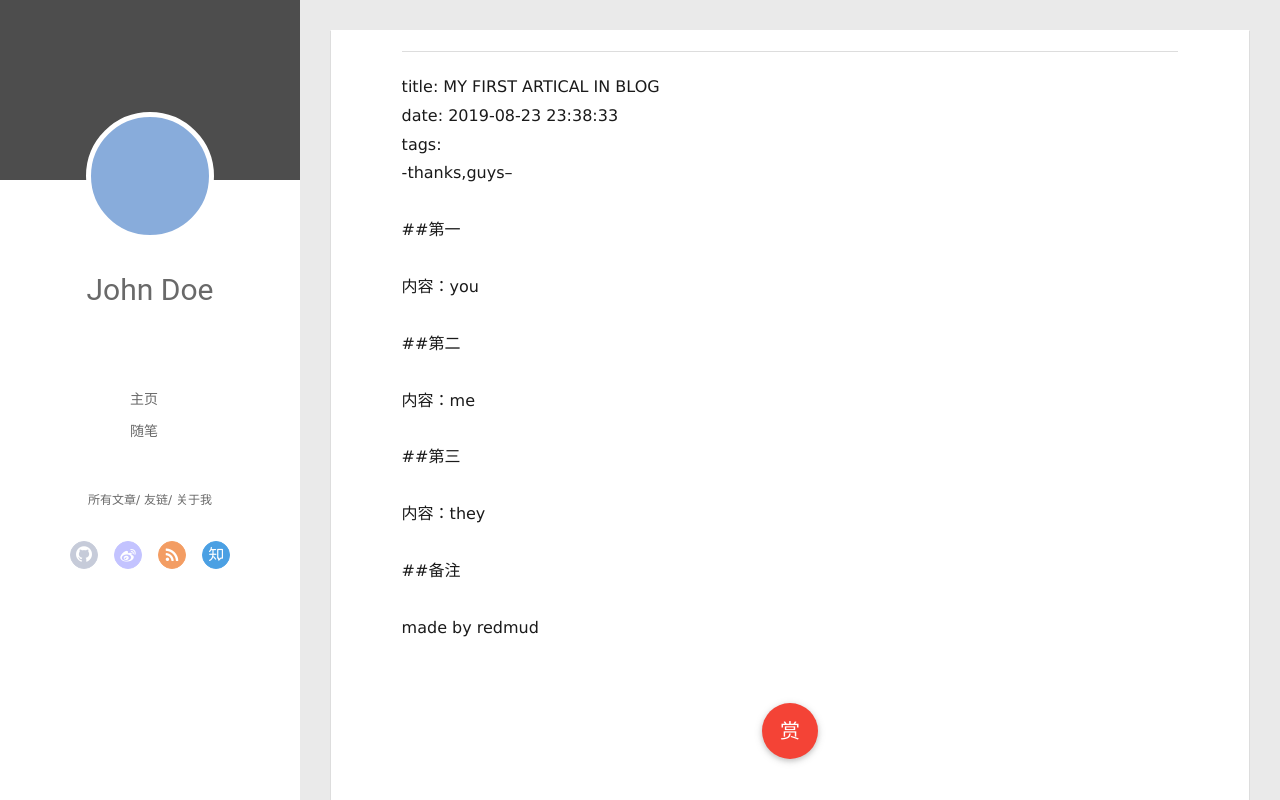
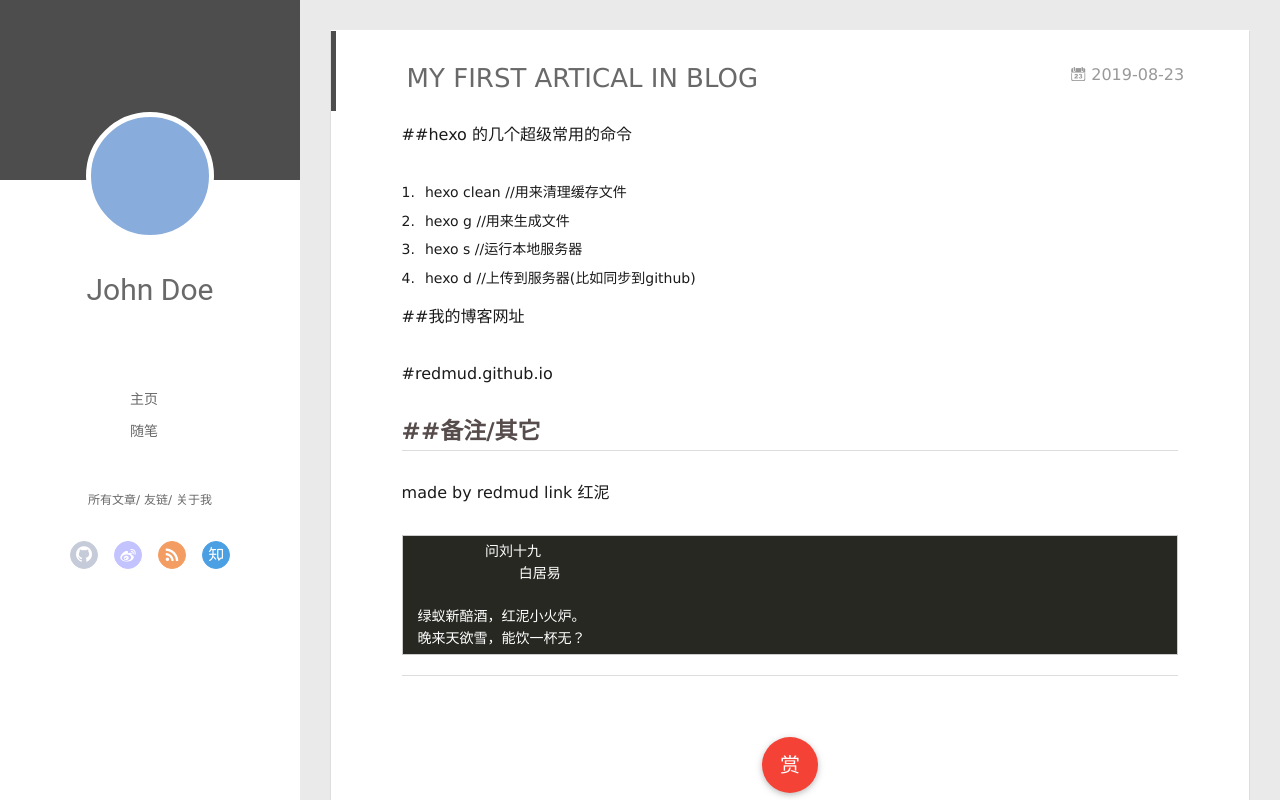
Before and after one commit to redmud/redmud.github.io, a plain HTML site: page 2019/08/23/MY-FIRST-ARTICAL-IN-BLOG/index.html in a window 1280 px wide. Drawn offline with Linux system fonts and the light colour scheme; no server answers.

Commit message:
Site updated: 2019-08-24 08:38:19

```diff
--- a/2019/08/23/MY-FIRST-ARTICAL-IN-BLOG/index.html
+++ b/2019/08/23/MY-FIRST-ARTICAL-IN-BLOG/index.html
@@ -6,19 +6,19 @@
   <meta name="renderer" content="webkit">
   <meta http-equiv="X-UA-Compatible" content="IE=edge">
   <link rel="dns-prefetch" href="http://yoursite.com">
-  <title>Hexo</title>
+  <title>MY FIRST ARTICAL IN BLOG | Hexo</title>
   <meta name="viewport" content="width=device-width, initial-scale=1, maximum-scale=1">
-  <meta name="description" content="title: MY FIRST ARTICAL IN BLOGdate: 2019-08-23 23:38:33tags:-thanks,guys– ##第一 内容：you  ##第二 内容：me ##第三 内容：they ##备注 made by redmud">
+  <meta name="description" content="##hexo 的几个超级常用的命令  hexo clean //用来清理缓存文件 hexo g     //用来生成文件 hexo s     //运行本地服务器 hexo d     //上传到服务器(比如同步到github)  ##我的博客网址 #redmud.github.io ##备注/其它made by redmud link 红泥         问刘十九             白居">
 <meta property="og:type" content="article">
-<meta property="og:title" content="Hexo">
+<meta property="og:title" content="MY FIRST ARTICAL IN BLOG">
 <meta property="og:url" content="http://yoursite.com/2019/08/23/MY-FIRST-ARTICAL-IN-BLOG/index.html">
 <meta property="og:site_name" content="Hexo">
-<meta property="og:description" content="title: MY FIRST ARTICAL IN BLOGdate: 2019-08-23 23:38:33tags:-thanks,guys– ##第一 内容：you  ##第二 内容：me ##第三 内容：they ##备注 made by redmud">
+<meta property="og:description" content="##hexo 的几个超级常用的命令  hexo clean //用来清理缓存文件 hexo g     //用来生成文件 hexo s     //运行本地服务器 hexo d     //上传到服务器(比如同步到github)  ##我的博客网址 #redmud.github.io ##备注/其它made by redmud link 红泥         问刘十九             白居">
 <meta property="og:locale" content="en">
-<meta property="og:updated_time" content="2019-08-23T15:47:13.643Z">
+<meta property="og:updated_time" content="2019-08-24T00:14:42.985Z">
 <meta name="twitter:card" content="summary">
-<meta name="twitter:title" content="Hexo">
-<meta name="twitter:description" content="title: MY FIRST ARTICAL IN BLOGdate: 2019-08-23 23:38:33tags:-thanks,guys– ##第一 内容：you  ##第二 内容：me ##第三 内容：they ##备注 made by redmud">
+<meta name="twitter:title" content="MY FIRST ARTICAL IN BLOG">
+<meta name="twitter:description" content="##hexo 的几个超级常用的命令  hexo clean //用来清理缓存文件 hexo g     //用来生成文件 hexo s     //运行本地服务器 hexo d     //上传到服务器(比如同步到github)  ##我的博客网址 #redmud.github.io ##备注/其它made by redmud link 红泥         问刘十九             白居">
 
     <link rel="alternative" href="/atom.xml" title="Hexo" type="application/atom+xml">
 
@@ -157,18 +157,38 @@
             <article id="post-MY-FIRST-ARTICAL-IN-BLOG" class="article article-type-post " itemscope itemprop="blogPost">
   <div class="article-inner">
 
+      <header class="article-header">
+
+
+    <h1 class="article-title" itemprop="name">
+      MY FIRST ARTICAL IN BLOG
+    </h1>
+
+
+
+        <a href="/2019/08/23/MY-FIRST-ARTICAL-IN-BLOG/" class="archive-article-date">
+  	<time datetime="2019-08-23T15:38:33.000Z" itemprop="datePublished"><i class="icon-calendar icon"></i>2019-08-23</time>
+</a>
+
+      </header>
+
     <div class="article-entry" itemprop="articleBody">
 
-        <hr>
-<p>title: MY FIRST ARTICAL IN BLOG<br>date: 2019-08-23 23:38:33<br>tags:<br>-thanks,guys–</p>
-<p>##第一</p>
-<p>内容：you </p>
-<p>##第二</p>
-<p>内容：me</p>
-<p>##第三</p>
-<p>内容：they</p>
-<p>##备注</p>
-<p>made by redmud</p>
+        <p>##hexo 的几个超级常用的命令</p>
+<ol>
+<li>hexo clean //用来清理缓存文件</li>
+<li>hexo g     //用来生成文件</li>
+<li>hexo s     //运行本地服务器</li>
+<li>hexo d     //上传到服务器(比如同步到github)</li>
+</ol>
+<p>##我的博客网址</p>
+<p>#redmud.github.io</p>
+<h2 id="备注-其它"><a href="#备注-其它" class="headerlink" title="##备注/其它"></a>##备注/其它</h2><p>made by redmud link 红泥</p>
+<pre><code>        问刘十九
+            白居易
+
+绿蚁新醅酒，红泥小火炉。
+晚来天欲雪，能饮一杯无？</code></pre><hr>
 
 
 
```
Also changed, not shown: 2019/08/22/hello-world/index.html (+1 -1 lines), archives/2019/08/index.html (+7 -1 lines), archives/2019/index.html (+7 -1 lines), archives/index.html (+7 -1 lines), index.html (+30 -10 lines).
